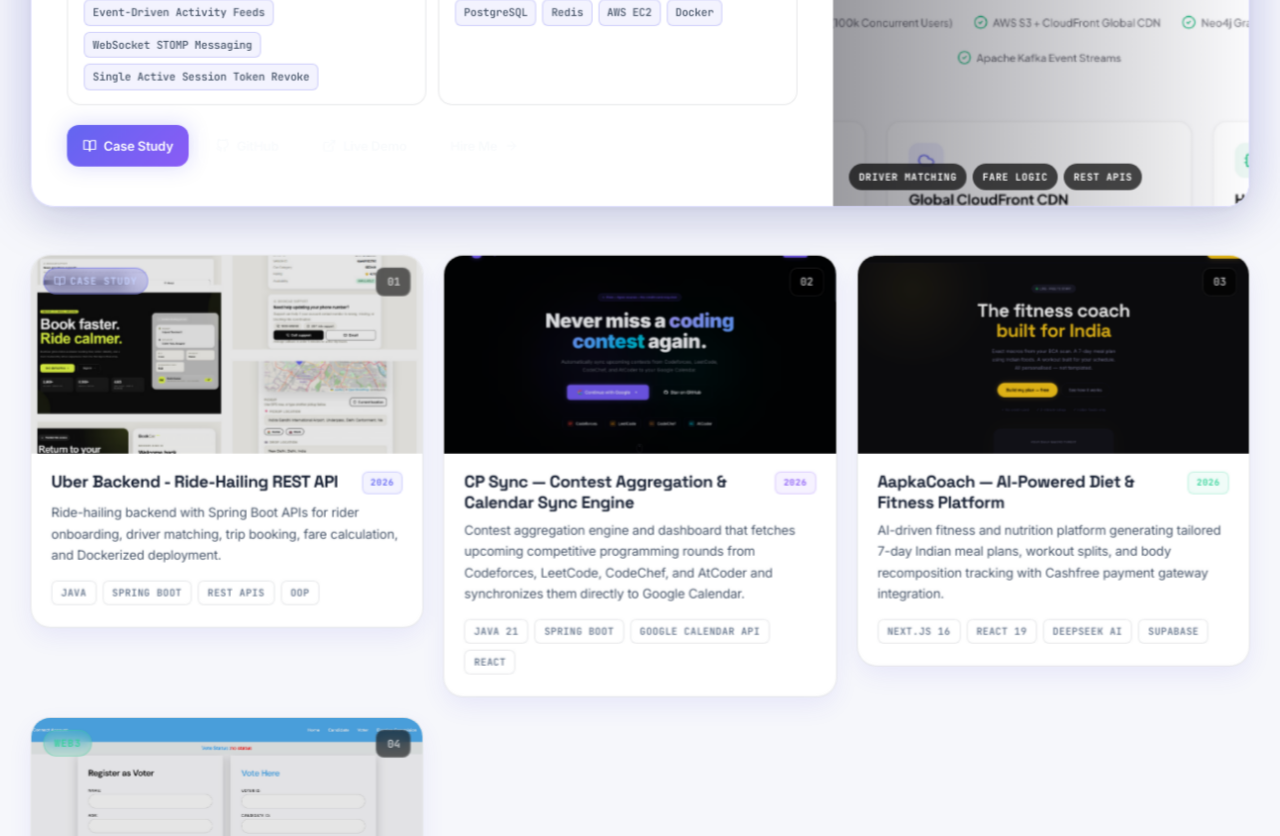
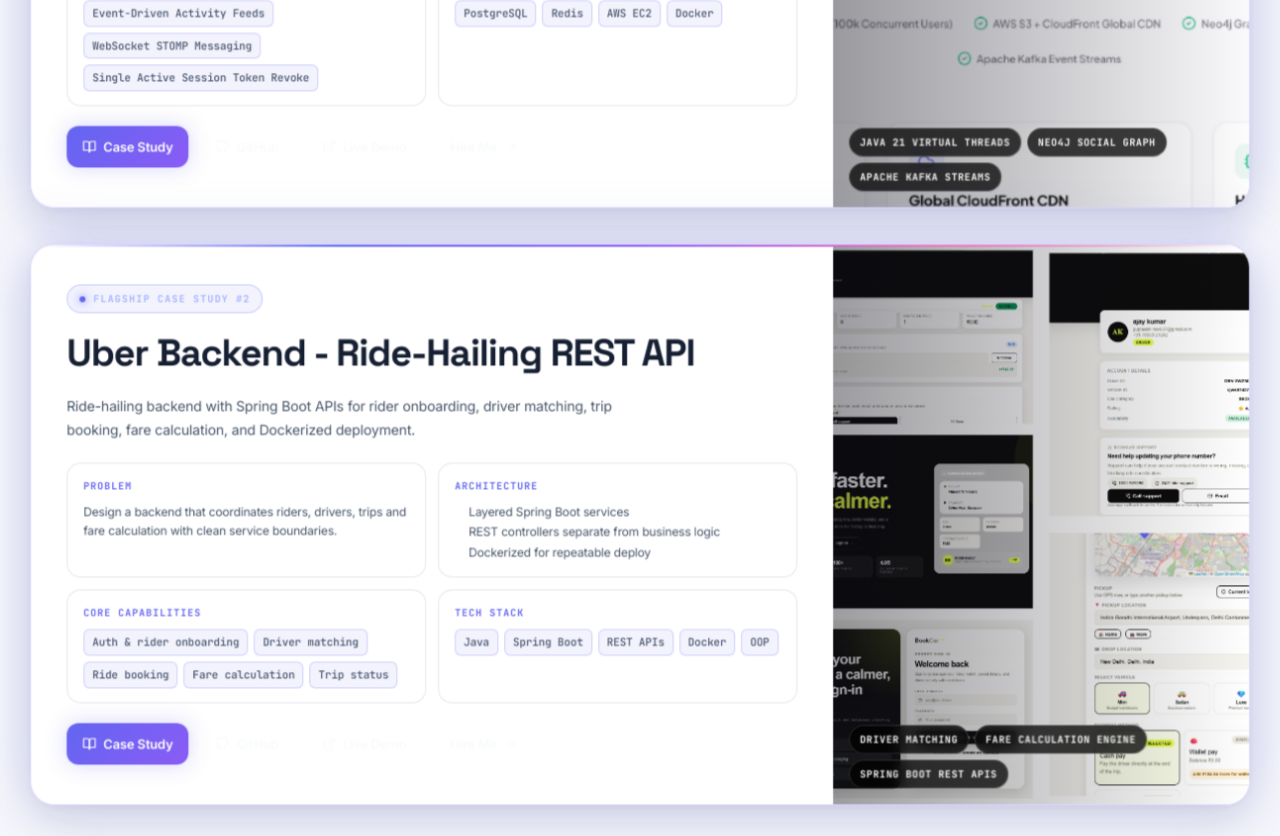
Before and after one commit to ABHINAVX03/Portfolio, a Next.js app: page / in a window 1280 px wide. Shown: the part 1900-2736 px from the top of the page. Built offline with nearby package versions, Linux system fonts and the light colour scheme; no server answers.

Commit message:
feat(projects): showcase both Nexora and Uber as dual flagship case studies and fix Nexora overlay tags

```diff
--- a/src/components/Projects/Projects.tsx
+++ b/src/components/Projects/Projects.tsx
@@ -61,7 +61,7 @@
 };
 
 // ── Flagship card ──────────────────────────────────────────────────────────────
-function FlagshipCard({ project }: { project: Project }) {
+function FlagshipCard({ project, badgeLabel = "Flagship Case Study" }: { project: Project; badgeLabel?: string }) {
   const c = COLOR[project.color] || COLOR.primary;
   const hasCaseStudy = Boolean(caseStudyRegistry[project.id]);
   const points = project.id === "nexora" ? nexoraPoints : uberPoints;
@@ -80,7 +80,6 @@
         background: "var(--bg-card)",
         overflow: "hidden",
         boxShadow: `var(--shadow-card), 0 0 60px ${c.glow}`,
-        marginBottom: "48px",
         position: "relative",
       }}
       className="flagship-grid"
@@ -98,11 +97,20 @@
         <div style={{
           display: "inline-flex", alignItems: "center", gap: "8px",
           padding: "5px 12px", borderRadius: "9999px", width: "fit-content",
-          border: "1px solid rgba(52,211,153,0.3)", background: "rgba(52,211,153,0.08)",
+          border: project.id === "nexora" ? "1px solid rgba(52,211,153,0.3)" : "1px solid rgba(99,102,241,0.3)",
+          background: project.id === "nexora" ? "rgba(52,211,153,0.08)" : "rgba(99,102,241,0.08)",
         }}>
-          <span style={{ width: 6, height: 6, borderRadius: "50%", background: "#34d399", boxShadow: "0 0 8px #34d399" }} />
-          <span style={{ fontFamily: "var(--font-jetbrains-mono)", fontSize: "10px", fontWeight: 700, letterSpacing: "0.12em", textTransform: "uppercase", color: "#34d399" }}>
-            Flagship Case Study
+          <span style={{
+            width: 6, height: 6, borderRadius: "50%",
+            background: project.id === "nexora" ? "#34d399" : "#6366f1",
+            boxShadow: project.id === "nexora" ? "0 0 8px #34d399" : "0 0 8px #6366f1"
+          }} />
+          <span style={{
+            fontFamily: "var(--font-jetbrains-mono)", fontSize: "10px", fontWeight: 700,
+            letterSpacing: "0.12em", textTransform: "uppercase",
+            color: project.id === "nexora" ? "#34d399" : "#a5b4fc"
+          }}>
+            {badgeLabel}
           </span>
         </div>
 
@@ -225,8 +233,28 @@
         <Image src={project.image} alt={project.name} fill style={{ objectFit: "cover" }} sizes="420px" />
         <div style={{ position: "absolute", inset: 0, background: "linear-gradient(to right, rgba(10,10,20,0.4), transparent)" }} />
         <div style={{ position: "absolute", bottom: "16px", left: "16px", right: "16px", display: "flex", flexWrap: "wrap", gap: "6px" }}>
-          {["Driver Matching", "Fare Logic", "REST APIs"].map(t => (
-            <span key={t} style={{ padding: "5px 10px", borderRadius: "9999px", background: "rgba(0,0,0,0.7)", backdropFilter: "blur(8px)", color: "#fff", fontSize: "10px", fontFamily: "var(--font-jetbrains-mono)", fontWeight: 700, letterSpacing: "0.06em", textTransform: "uppercase" }}>{t}</span>
+          {(project.id === "nexora"
+            ? ["Java 21 Virtual Threads", "Neo4j Social Graph", "Apache Kafka Streams"]
+            : ["Driver Matching", "Fare Calculation Engine", "Spring Boot REST APIs"]
+          ).map((t) => (
+            <span
+              key={t}
+              style={{
+                padding: "5px 10px",
+                borderRadius: "9999px",
+                background: "rgba(0,0,0,0.75)",
+                backdropFilter: "blur(8px)",
+                color: "#fff",
+                fontSize: "10px",
+                fontFamily: "var(--font-jetbrains-mono)",
+                fontWeight: 700,
+                letterSpacing: "0.06em",
+                textTransform: "uppercase",
+                border: "1px solid rgba(255,255,255,0.15)",
+              }}
+            >
+              {t}
+            </span>
           ))}
         </div>
       </div>
@@ -372,9 +400,10 @@
     return (b.featured ? 1 : 0) - (a.featured ? 1 : 0);
   });
 
-  const flagship = projects.find((p) => p.id === "nexora") || projects[0];
-  const cards    = projects.filter((p) => p.id !== (flagship?.id || "nexora"));
-  const techs    = [...new Set(projects.flatMap((p) => p.tags))];
+  const nexoraFlagship = projects.find((p) => p.id === "nexora");
+  const uberFlagship   = projects.find((p) => p.id === "uber-ride-platform");
+  const cards          = projects.filter((p) => p.id !== "nexora" && p.id !== "uber-ride-platform");
+  const techs          = [...new Set(projects.flatMap((p) => p.tags))];
 
   return (
     <section id="projects" ref={ref} style={{ position: "relative", zIndex: 1, padding: "100px 0 80px" }}>
@@ -420,8 +449,11 @@
           </div>
         </motion.div>
 
-        {/* Flagship */}
-        {flagship && <FlagshipCard project={flagship} />}
+        {/* Flagships */}
+        <div style={{ display: "flex", flexDirection: "column", gap: "36px", marginBottom: "48px" }}>
+          {nexoraFlagship && <FlagshipCard project={nexoraFlagship} badgeLabel="Flagship Case Study #1" />}
+          {uberFlagship && <FlagshipCard project={uberFlagship} badgeLabel="Flagship Case Study #2" />}
+        </div>
 
         {/* Grid */}
         <div style={{ display: "grid", gridTemplateColumns: "repeat(auto-fill, minmax(340px, 1fr))", gap: "20px" }} className="projects-masonry">
```
